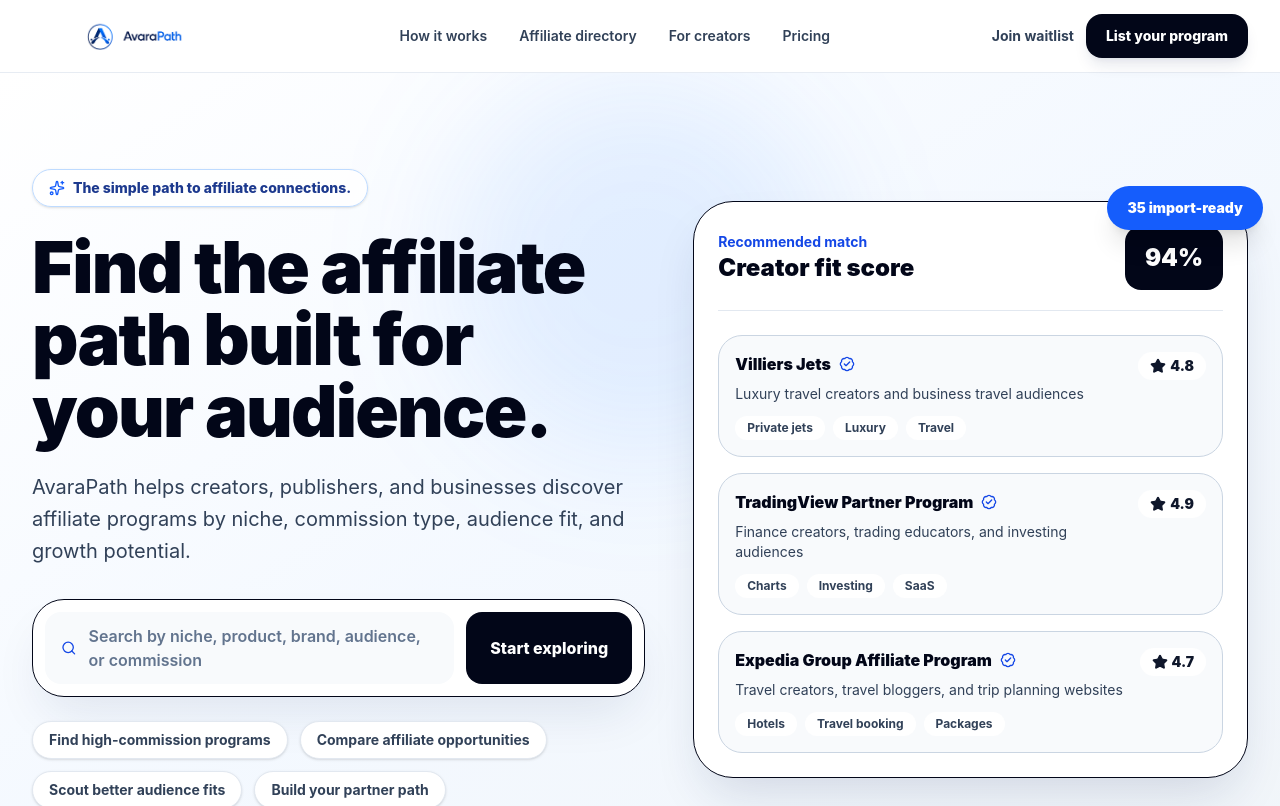
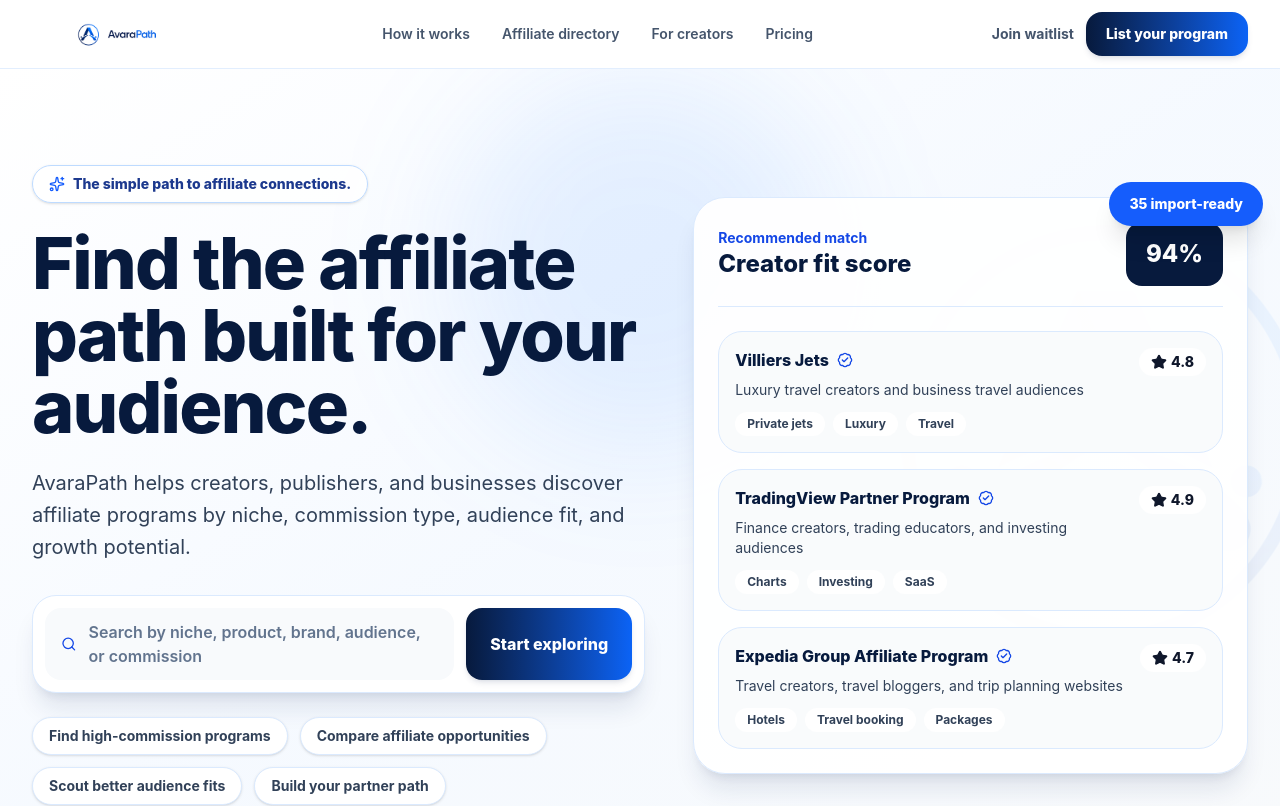
Before and after one commit to FruitfulFounder/affiliate-partner-directory, a React (Vite) app: page / in a window 1280 px wide. Shown: the top 806 px of the page. Built offline with nearby package versions, Linux system fonts and the light colour scheme.

Commit message:
Rebrand and polish site for AvaraPath

```diff
--- a/src/App.jsx
+++ b/src/App.jsx
@@ -2,12 +2,10 @@
 import {
   ArrowRight,
   BadgeCheck,
-  BarChart3,
   Building2,
   CheckCircle2,
   ChevronDown,
   Filter,
-  Globe2,
   Mail,
   Map,
   Menu,
@@ -16,7 +14,6 @@
   Sparkles,
   Star,
   Target,
-  Users,
   X,
 } from "lucide-react";
 
@@ -669,17 +666,17 @@
   ];
 
   return (
-    <header className="sticky top-0 z-50 border-b border-slate-200/80 bg-white/90 backdrop-blur-xl">
+    <header className="sticky top-0 z-50 border-b border-blue-100/80 bg-white/90 backdrop-blur-xl">
       <div className="mx-auto flex max-w-7xl items-center justify-between px-4 py-3 sm:px-6 lg:px-8">
         <a href="#top" className="flex items-center gap-3">
           <img
             src={BRAND.headerLogo}
             alt="AvaraPath"
-            className="h-10 w-auto object-contain sm:h-12"
+            className="h-9 w-auto object-contain sm:h-10"
           />
         </a>
 
-        <nav className="hidden items-center gap-8 text-sm font-semibold text-slate-700 lg:flex">
+        <nav className="hidden items-center gap-8 text-sm font-semibold text-slate-600 lg:flex">
           {navItems.map((item) => (
             <a key={item.href} href={item.href} className="transition hover:text-blue-700">
               {item.label}
@@ -688,12 +685,12 @@
         </nav>
 
         <div className="hidden items-center gap-3 lg:flex">
-          <a href="#waitlist" className="text-sm font-bold text-slate-700 hover:text-blue-700">
+          <a href="#waitlist" className="text-sm font-bold text-slate-600 hover:text-blue-700">
             Join waitlist
           </a>
           <a
             href="#submit-program"
-            className="rounded-2xl bg-slate-950 px-5 py-3 text-sm font-extrabold text-white shadow-lg shadow-blue-950/10 transition hover:bg-blue-700"
+            className="rounded-2xl bg-gradient-to-r from-[#071A3D] to-[#0B63F6] px-5 py-3 text-sm font-extrabold text-white shadow-md shadow-blue-950/10 transition hover:shadow-lg"
           >
             List your program
           </a>
@@ -701,7 +698,7 @@
 
         <button
           type="button"
-          className="rounded-xl border border-slate-200 p-2 lg:hidden"
+          className="rounded-xl border border-blue-100 p-2 lg:hidden"
           onClick={() => setOpen((value) => !value)}
           aria-label="Toggle menu"
         >
@@ -710,7 +707,7 @@
       </div>
 
       {open && (
-        <div className="border-t border-slate-200 bg-white px-4 py-4 lg:hidden">
+        <div className="border-t border-blue-100 bg-white px-4 py-4 lg:hidden">
           <div className="mx-auto flex max-w-7xl flex-col gap-3 text-sm font-bold text-slate-700">
             {navItems.map((item) => (
               <a key={item.href} href={item.href} onClick={() => setOpen(false)}>
@@ -732,7 +729,13 @@
 
 function Hero() {
   return (
-    <section id="top" className="relative overflow-hidden border-b border-slate-200 bg-gradient-to-br from-white via-blue-50/70 to-slate-100">
+    <section id="top" className="relative overflow-hidden border-b border-blue-100 bg-gradient-to-br from-white via-blue-50/60 to-slate-50">
+      <img
+        src={BRAND.iconLogo}
+        alt=""
+        aria-hidden="true"
+        className="pointer-events-none absolute -right-28 top-16 hidden w-[36rem] opacity-[0.05] lg:block"
+      />
       <div className="absolute left-1/2 top-0 h-96 w-96 -translate-x-1/2 rounded-full bg-blue-500/10 blur-3xl" />
       <div className="mx-auto grid max-w-7xl gap-12 px-4 py-16 sm:px-6 lg:grid-cols-[1.05fr_0.95fr] lg:px-8 lg:py-24">
         <div className="relative z-10 flex flex-col justify-center">
@@ -740,7 +743,7 @@
             <Sparkles className="h-4 w-4 text-blue-600" />
             {BRAND.slogan}
           </div>
-          <h1 className="max-w-4xl text-5xl font-black tracking-tight text-slate-950 sm:text-6xl lg:text-7xl">
+          <h1 className="max-w-4xl text-5xl font-extrabold tracking-tight text-[#071A3D] sm:text-6xl lg:text-7xl">
             Find the affiliate path built for your audience.
           </h1>
           <p className="mt-6 max-w-2xl text-lg leading-8 text-slate-700 sm:text-xl">
@@ -748,7 +751,7 @@
             commission type, audience fit, and growth potential.
           </p>
 
-          <div className="mt-8 flex max-w-2xl flex-col gap-3 rounded-[2rem] border border-slate-950 bg-white p-3 shadow-2xl shadow-blue-950/10 sm:flex-row">
+          <div className="mt-8 flex max-w-2xl flex-col gap-3 rounded-3xl border border-blue-100 bg-white p-3 shadow-xl shadow-blue-950/10 sm:flex-row">
             <div className="flex flex-1 items-center gap-3 rounded-2xl bg-slate-50 px-4 py-3">
               <Search className="h-5 w-5 text-blue-700" />
               <span className="text-sm font-semibold text-slate-500 sm:text-base">
@@ -757,7 +760,7 @@
             </div>
             <button
               onClick={scrollToDirectory}
-              className="rounded-2xl bg-slate-950 px-6 py-4 font-extrabold text-white transition hover:bg-blue-700"
+              className="rounded-2xl bg-gradient-to-r from-[#071A3D] to-[#0B63F6] px-6 py-4 font-extrabold text-white shadow-md shadow-blue-950/10 transition hover:shadow-lg"
             >
               Start exploring
             </button>
@@ -772,7 +775,7 @@
             ].map((chip) => (
               <span
                 key={chip}
-                className="rounded-full border border-slate-200 bg-white px-4 py-2 text-sm font-bold text-slate-700 shadow-sm"
+                className="rounded-full border border-blue-100 bg-white px-4 py-2 text-sm font-bold text-slate-700 shadow-sm"
               >
                 {chip}
               </span>
@@ -781,30 +784,30 @@
         </div>
 
         <div className="relative z-10 flex items-center justify-center">
-          <div className="relative w-full max-w-xl rounded-[2.5rem] border border-slate-950 bg-white p-6 shadow-2xl shadow-blue-950/15">
-            <div className="absolute -right-4 -top-4 rounded-full bg-blue-600 px-5 py-3 text-sm font-black text-white shadow-xl">
+          <div className="relative w-full max-w-xl rounded-[2rem] border border-blue-100 bg-white/95 p-6 shadow-xl shadow-blue-950/10">
+            <div className="absolute -right-4 -top-4 rounded-full bg-blue-600 px-5 py-3 text-sm font-extrabold text-white shadow-xl">
               35 import-ready
             </div>
-            <div className="mb-6 flex items-center justify-between gap-4 border-b border-slate-200 pb-5">
+            <div className="mb-6 flex items-center justify-between gap-4 border-b border-blue-100 pb-5">
               <div>
                 <p className="text-sm font-bold text-blue-700">Recommended match</p>
-                <h2 className="text-2xl font-black text-slate-950">Creator fit score</h2>
+                <h2 className="text-2xl font-extrabold text-[#071A3D]">Creator fit score</h2>
               </div>
-              <div className="rounded-2xl bg-slate-950 px-5 py-4 text-2xl font-black text-white">94%</div>
+              <div className="rounded-2xl bg-[#071A3D] px-5 py-4 text-2xl font-extrabold text-white">94%</div>
             </div>
 
             <div className="space-y-4">
               {programs.slice(0, 3).map((program) => (
-                <div key={program.name} className="rounded-3xl border border-slate-300 bg-slate-50 p-4">
+                <div key={program.name} className="rounded-3xl border border-blue-100 bg-slate-50/80 p-4">
                   <div className="flex items-start justify-between gap-4">
                     <div>
                       <div className="flex items-center gap-2">
-                        <h3 className="font-black text-slate-950">{program.name}</h3>
+                        <h3 className="font-extrabold text-[#071A3D]">{program.name}</h3>
                         <BadgeCheck className="h-4 w-4 text-blue-700" />
                       </div>
                       <p className="mt-2 text-sm text-slate-700">{program.audience}</p>
                     </div>
-                    <div className="flex shrink-0 items-center gap-1 rounded-full bg-white px-3 py-1 text-sm font-black text-slate-900">
+                    <div className="flex shrink-0 items-center gap-1 rounded-full bg-white px-3 py-1 text-sm font-extrabold text-slate-900">
                       <Star className="h-4 w-4 fill-slate-900" />
                       {program.rating}
                     </div>
@@ -899,7 +902,7 @@
   ];
 
   return (
-    <section id="how-it-works" className="border-y border-slate-200 bg-slate-950 py-20 text-white">
+    <section id="how-it-works" className="border-y border-blue-100 bg-[#071A3D] py-20 text-white">
       <div className="mx-auto max-w-7xl px-4 sm:px-6 lg:px-8">
         <div className="mb-12 flex flex-col justify-between gap-6 lg:flex-row lg:items-end">
           <div className="max-w-3xl">
@@ -936,12 +939,12 @@
   ];
 
   return (
-    <article className="flex h-full flex-col rounded-[2rem] border border-slate-950 bg-white p-6 shadow-sm transition hover:-translate-y-1 hover:shadow-2xl hover:shadow-blue-950/10">
+    <article className="flex h-full flex-col rounded-3xl border border-blue-100 bg-white p-6 shadow-sm transition hover:-translate-y-1 hover:border-blue-200 hover:shadow-xl hover:shadow-blue-950/10">
       <div className="flex items-start justify-between gap-4">
         <div className="flex h-12 w-12 items-center justify-center rounded-2xl bg-blue-50 text-blue-800">
           <Building2 className="h-6 w-6" />
         </div>
-        <div className="flex items-center gap-1 rounded-full bg-slate-50 px-3 py-1 text-sm font-black text-slate-900">
+        <div className="flex items-center gap-1 rounded-full bg-slate-50 px-3 py-1 text-sm font-extrabold text-slate-900">
           <Star className="h-4 w-4 fill-slate-900" />
           {program.rating}
         </div>
@@ -949,36 +952,36 @@
 
       <div className="mt-6">
         <div className="flex items-center gap-2">
-          <h3 className="text-xl font-black leading-tight text-slate-950">{program.name}</h3>
+          <h3 className="text-xl font-extrabold leading-tight text-[#071A3D]">{program.name}</h3>
           {program.verified && <BadgeCheck className="h-5 w-5 shrink-0 text-blue-700" />}
         </div>
-        <p className="mt-2 text-sm font-black text-blue-900">{program.category}</p>
+        <p className="mt-2 text-sm font-extrabold text-blue-900">{program.category}</p>
         <p className="mt-4 min-h-[72px] leading-7 text-slate-700">{program.bestFor}</p>
       </div>
 
       <div className="mt-4 grid grid-cols-2 gap-3">
         {detailItems.map(([label, value]) => (
           <div key={label} className="rounded-2xl bg-slate-50 p-4">
-            <p className="text-sm font-black text-slate-950">{label}</p>
+            <p className="text-sm font-extrabold text-[#071A3D]">{label}</p>
             <p className="mt-1 text-sm leading-5 text-slate-700">{value}</p>
           </div>
         ))}
       </div>
 
       <div className="mt-4 rounded-2xl border border-blue-100 bg-blue-50/60 p-4">
-        <p className="text-xs font-black uppercase tracking-[0.18em] text-blue-800">Why it matters</p>
+        <p className="text-xs font-extrabold uppercase tracking-[0.18em] text-blue-800">Why it matters</p>
         <p className="mt-2 text-sm leading-6 text-slate-700">{program.premiumReason}</p>
       </div>
 
       <div className="mt-4 flex flex-wrap gap-2">
         {program.tags.map((tag) => (
-          <span key={tag} className="rounded-full border border-slate-300 bg-white px-3 py-1 text-xs font-bold text-slate-700">
+          <span key={tag} className="rounded-full border border-blue-100 bg-white px-3 py-1 text-xs font-bold text-slate-700">
             {tag}
           </span>
         ))}
       </div>
 
-      <button className="mt-6 inline-flex items-center justify-center gap-2 rounded-2xl bg-slate-950 px-5 py-4 font-extrabold text-white transition hover:bg-blue-700">
+      <button className="mt-6 inline-flex items-center justify-center gap-2 rounded-2xl bg-gradient-to-r from-[#071A3D] to-[#0B63F6] px-5 py-4 font-extrabold text-white shadow-md shadow-blue-950/10 transition hover:shadow-lg">
         Scout this program
         <ArrowRight className="h-4 w-4" />
       </button>
@@ -1028,7 +1031,7 @@
         <div className="mb-10 flex flex-col justify-between gap-6 lg:flex-row lg:items-end">
           <div>
             <p className="text-sm font-black uppercase tracking-[0.25em] text-blue-700">Affiliate directory</p>
-            <h2 className="mt-4 max-w-4xl text-4xl font-black tracking-tight text-slate-950 sm:text-5xl">
+            <h2 className="mt-4 max-w-4xl text-4xl font-extrabold tracking-tight text-[#071A3D] sm:text-5xl">
               Scout affiliate programs by niche, payout, and audience fit.
             </h2>
             <p className="mt-5 max-w-3xl text-lg leading-8 text-slate-700">
@@ -1037,14 +1040,14 @@
           </div>
           <button
             onClick={() => setShowAdvanced((value) => !value)}
-            className="inline-flex items-center justify-center gap-2 rounded-2xl border border-slate-950 px-5 py-4 font-black text-slate-950 transition hover:bg-blue-50"
+            className="inline-flex items-center justify-center gap-2 rounded-2xl border border-blue-100 px-5 py-4 font-extrabold text-[#071A3D] transition hover:bg-blue-50"
           >
             Refine path
             <Filter className="h-4 w-4" />
           </button>
         </div>
 
-        <div className="rounded-[2rem] border border-slate-950 bg-slate-50 p-4">
+        <div className="rounded-3xl border border-blue-100 bg-slate-50 p-4 shadow-sm">
           <div className="grid gap-3 lg:grid-cols-[1fr_260px]">
             <div className="flex items-center gap-3 rounded-2xl bg-white px-4 py-4 shadow-sm">
               <Search className="h-5 w-5 text-blue-700" />
@@ -1124,7 +1127,7 @@
 
 function Pricing() {
   return (
-    <section id="pricing" className="bg-gradient-to-br from-slate-950 via-blue-950 to-slate-950 py-20 text-white">
+    <section id="pricing" className="bg-gradient-to-br from-[#071A3D] via-blue-950 to-[#071A3D] py-20 text-white">
       <div className="mx-auto max-w-7xl px-4 sm:px-6 lg:px-8">
         <div className="mb-10 max-w-3xl">
           <p className="text-sm font-black uppercase tracking-[0.25em] text-blue-300">Free vs Pro path</p>
@@ -1293,7 +1296,7 @@
 
 function TrustNote() {
   return (
-    <section className="bg-slate-950 py-14 text-white">
+    <section className="bg-[#071A3D] py-14 text-white">
       <div className="mx-auto flex max-w-7xl flex-col gap-6 px-4 sm:px-6 lg:flex-row lg:items-center lg:px-8">
         <div className="flex h-14 w-14 items-center justify-center rounded-2xl bg-blue-700">
           <ShieldCheck className="h-7 w-7" />
@@ -1333,7 +1336,7 @@
 
 export default function App() {
   return (
-    <main className="min-h-screen bg-white font-sans text-slate-950">
+    <main className="min-h-screen bg-white font-sans text-[#071A3D]">
       <Header />
       <Hero />
       <Stats />
```
